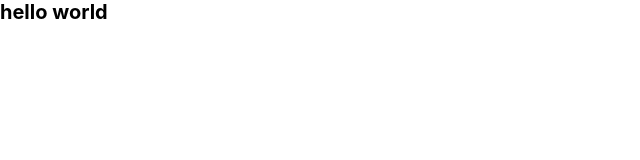
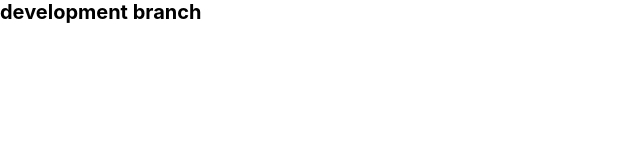
Before and after one commit to dalvifaraz/react-portfolio, a React (Create React App) app: page / in a window 1280 px wide. Shown: the top 160 px of the page, without its empty margins (0-640 px from the left). Built offline with nearby package versions, Linux system fonts and the light colour scheme; the HTML template or start-up script is replaced by a standard one.

Commit message:
dev init

```diff
--- a/src/App.tsx
+++ b/src/App.tsx
@@ -3,7 +3,7 @@ import React from 'react';
 function App() {
   return (
     <div className="">
-      <h1>hello world</h1>
+      <h1>development branch</h1>
     </div>
   );
 }
```
